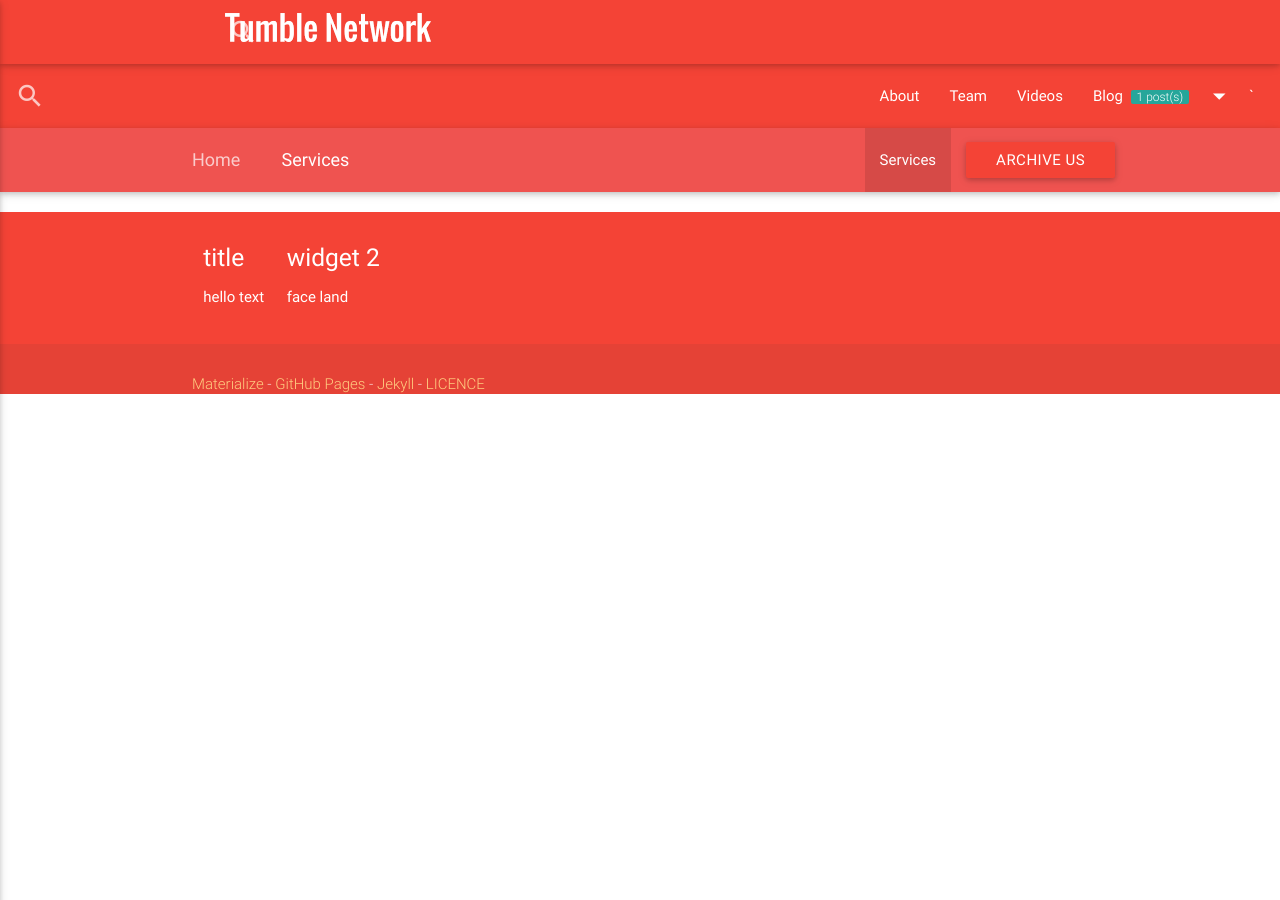
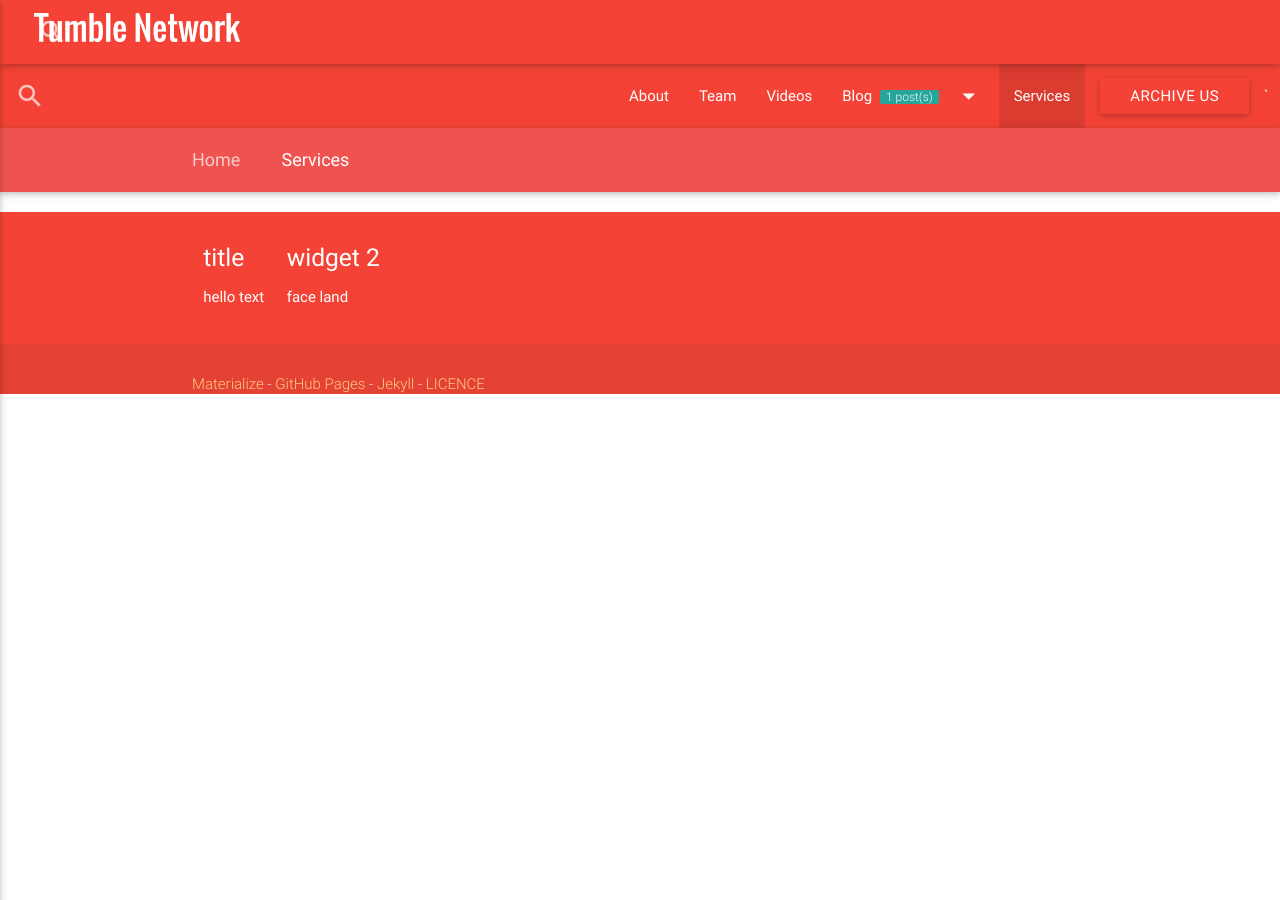
Before and after one commit to tumblenet/www.tumblenet.ga, a Jekyll site: the page built from services.html, in a window 1280 px wide. Built offline with Jekyll 4.4.1, drawn with Linux system fonts in a browser that asks for light colours; nearby versions of some CDN libraries; comment, search, counter and statistics services are not loaded.

Commit message:
Update default.html

```diff
--- a/_layouts/default.html
+++ b/_layouts/default.html
@@ -114,13 +114,13 @@
 
   <nav class="red" role="navigation">
     <div class="nav-wrapper row">
-       <ul class="left col m2 l2">
+       <ul class="left col">
          <li><a href="#" data-activates="nav-mobile" class="button-collapse"><i class="material-icons">menu</i></a></li>
          <li><a href="#" data-activates="nav-mobile" class="button-collapse"><i class="material-icons">search</i></a></li>
        </ul>
 
 
-          <a id="logo-container" href="{{ site.url }}" class="brand-logo col l3">
+          <a id="logo-container" href="{{ site.url }}" class="brand-logo col">
              {% if site.logo-url %}
              <img src="{{ site.logo-url }}">
              {% else %}
@@ -139,7 +139,7 @@
            </div>
          </form>
 
-          <ul class="right hide-on-med-and-down col m4 l4">
+          <ul class="right hide-on-med-and-down col">
            {% for item in site.data.nav %}
 
            <li {% if page.url contains item.href %}class="active"{% endif %}>
```
